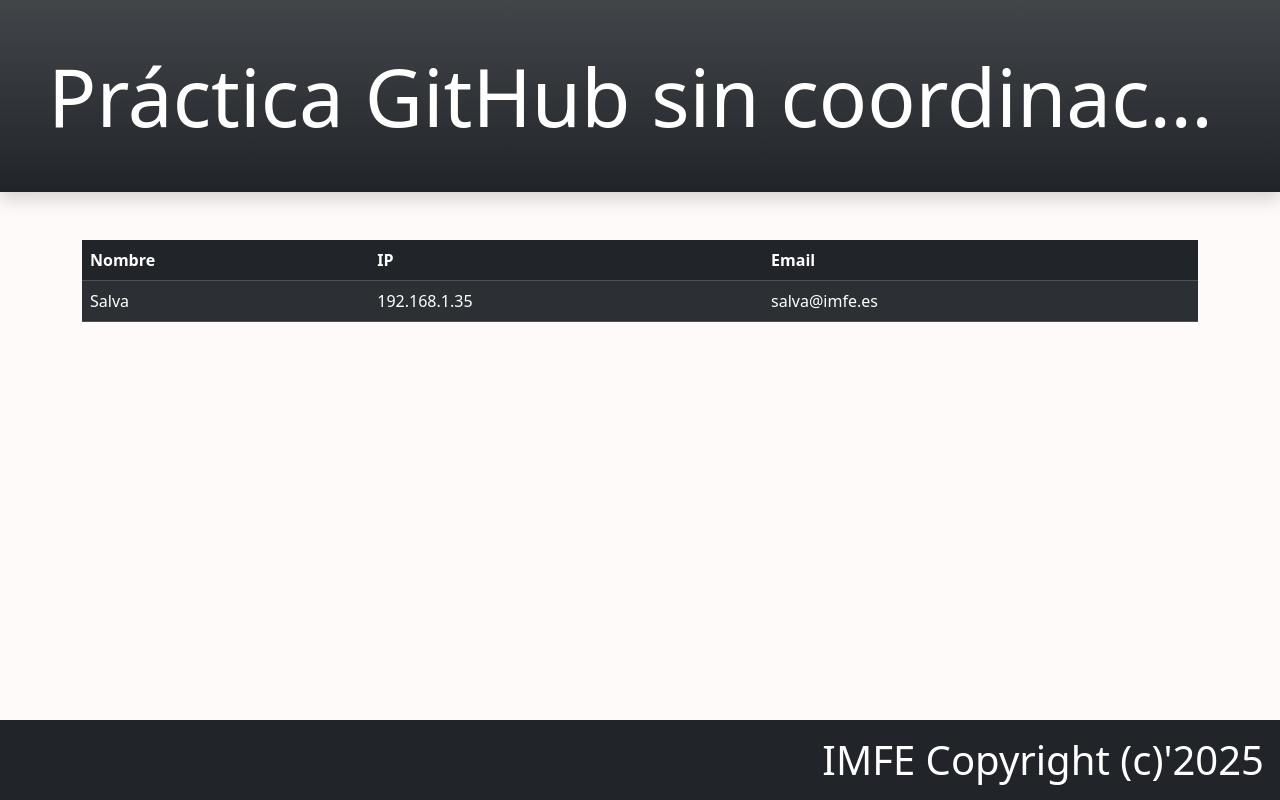
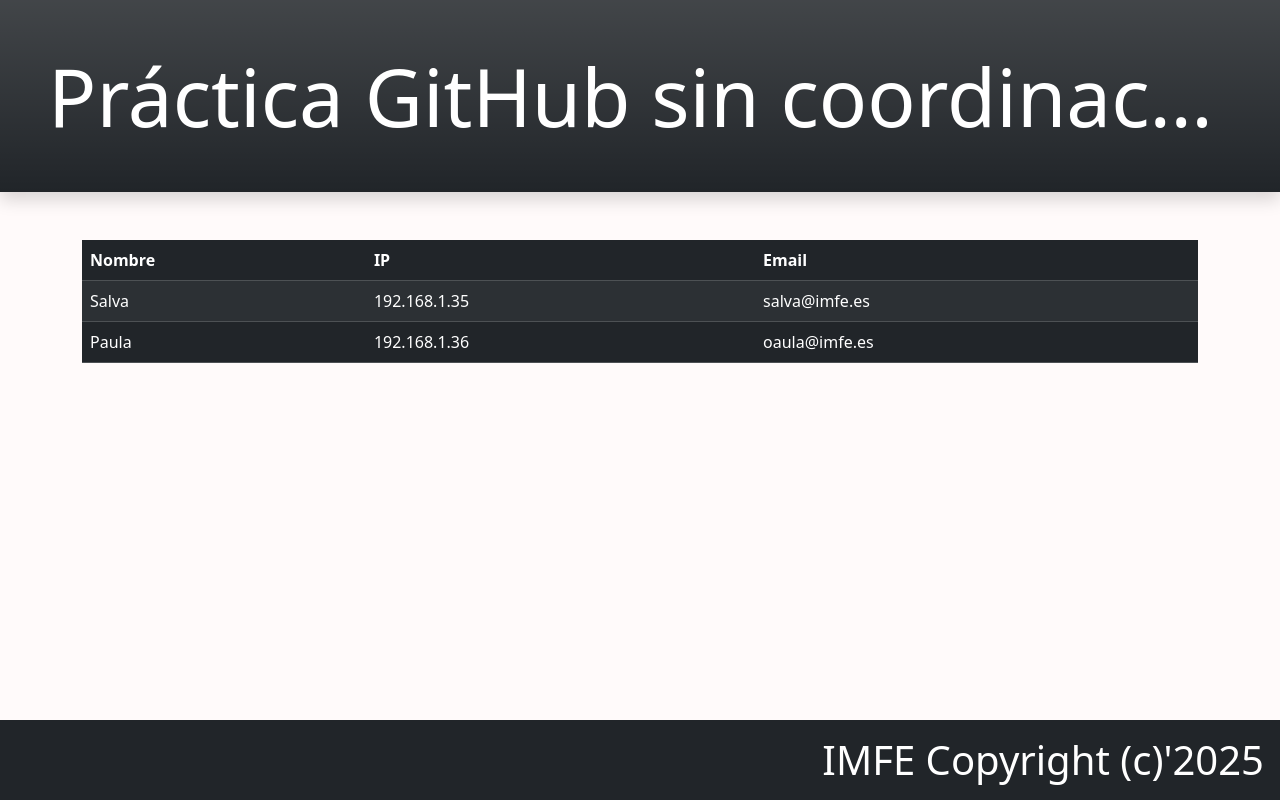
Before and after one commit to borilio/demo-10-grupal-descoordinado, a plain HTML site: page index.html in a window 1280 px wide. Drawn offline with nearby package versions, Linux system fonts and the light colour scheme.

Commit message:
Fila Paula

```diff
--- a/index.html
+++ b/index.html
@@ -31,7 +31,11 @@
                     <td>salva@imfe.es</td>
                 </tr>
                 <!-- Añadir una fila nueva cada uno -->
-
+                <tr>
+                    <td>Paula</td>
+                    <td>192.168.1.36</td>
+                    <td>oaula@imfe.es</td>
+                </tr>
 
             </tbody>
             <tfoot>
```
